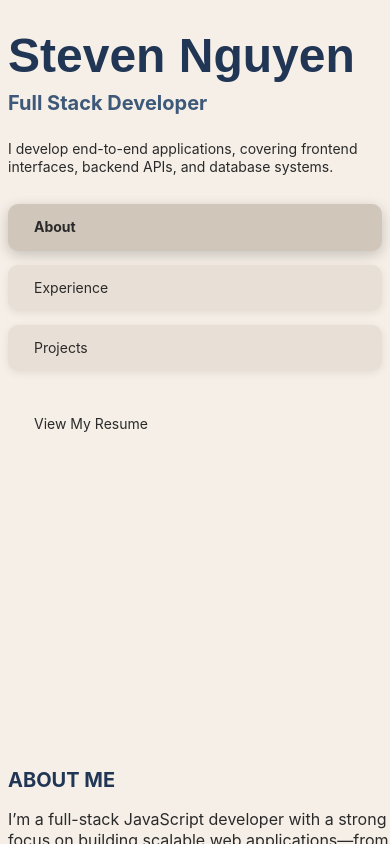
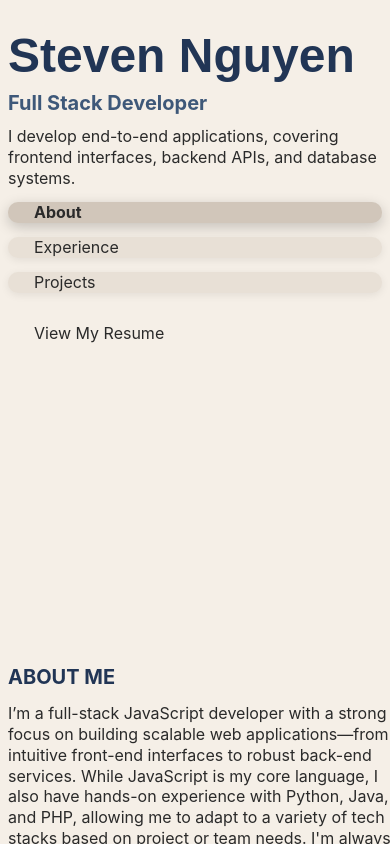
Before and after one commit to stevien90/personal-portfolio, a React (Create React App) app: page / in a window 390 px wide. Built offline with nearby package versions, Linux system fonts and the light colour scheme; some icons are missing.

Commit message:
fixed experience portion on mobile size

```diff
--- a/src/components/ExpCard/ExpCard.css
+++ b/src/components/ExpCard/ExpCard.css
@@ -72,3 +72,22 @@ h2 {
   animation: jump 0.6s ease-in-out;
   color: #2a2a2a !important;
 }
+
+@media (max-width: 768px) {
+  .experience {
+    flex-direction: column;
+  }
+
+  .left,
+  .right {
+    width: 100%;
+  }
+
+  .label {
+    justify-content: flex-start;
+  }
+  p {
+    margin: 0;
+    font-size: 1rem;
+  }
+}
```
